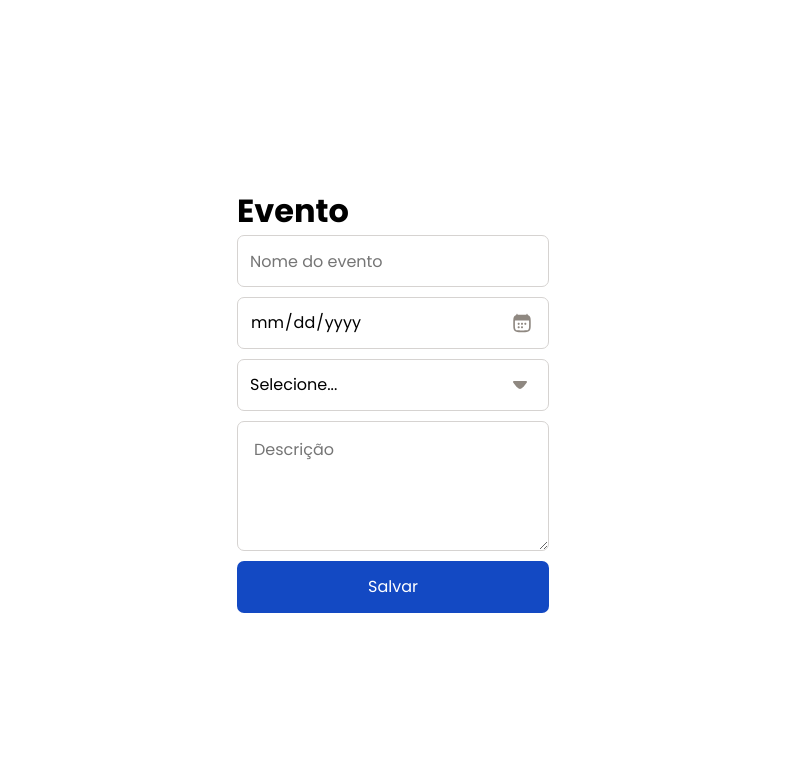
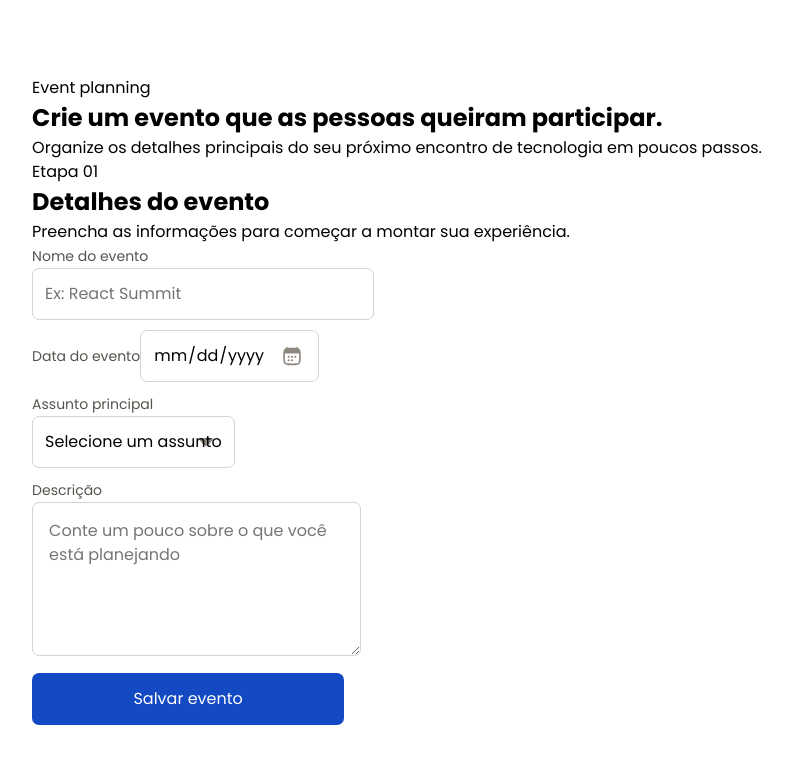
Before and after one commit to VictorMartinsD/react-forms, a React (Vite) app: page / in a window 1280 px wide. Shown: the top 764 px of the page, without its empty margins (243-1032 px from the left). Built offline with nearby package versions, Linux system fonts and the light colour scheme.

Commit message:
feat: structure event creation form

```diff
--- a/src/App.tsx
+++ b/src/App.tsx
@@ -1,4 +1,5 @@
 import "./App.css";
+import { useState } from "react";
 import { Controller, useForm } from "react-hook-form";
 import { yupResolver } from "@hookform/resolvers/yup";
 import * as yup from "yup";
@@ -21,6 +22,8 @@ const schema = yup.object({
 });
 
 export default function App() {
+  const [isSubmitted, setIsSubmitted] = useState(false);
+
   const {
     control,
     handleSubmit,
@@ -36,59 +39,98 @@ export default function App() {
   });
 
   function onSubmit(data: FormData) {
+    setIsSubmitted(true);
     console.log(data);
   }
 
   return (
-    <div>
-      <h1>Evento</h1>
+    <main className="page-shell">
+        <section className="intro" aria-labelledby="page-title">
+          <p className="eyebrow">Event planning</p>
+          <h1 id="page-title">Crie um evento que as pessoas queiram participar.</h1>
+          <p className="intro-description">
+            Organize os detalhes principais do seu próximo encontro de tecnologia em poucos passos.
+          </p>
+        </section>
+
+        <section className="form-card" aria-labelledby="form-title">
+          <div className="form-heading">
+            <p className="step-label">Etapa 01</p>
+            <h2 id="form-title">Detalhes do evento</h2>
+            <p>Preencha as informações para começar a montar sua experiência.</p>
+          </div>
 
           <form onSubmit={handleSubmit(onSubmit)}>
+            <div className="field-group">
+              <label htmlFor="name">Nome do evento</label>
               <Controller
                 control={control}
                 name="name"
-          render={({ field }) => <input type="text" placeholder="Nome do evento" {...field} />}
+                render={({ field }) => (
+                  <input id="name" type="text" placeholder="Ex: React Summit" {...field} />
+                )}
               />
+              {errors.name?.message && <span className="error">{errors.name.message}</span>}
+            </div>
 
-        {errors.name?.message && <span className="error">{errors.name.message}</span>}
-
+            <div className="field-group">
+              <label htmlFor="date">Data do evento</label>
               <Controller
                 control={control}
                 name="date"
-          render={({ field }) => <input type="date" placeholder="Data do evento" {...field} />}
+                render={({ field }) => <input id="date" type="date" {...field} />}
               />
+              {errors.date?.message && <span className="error">{errors.date.message}</span>}
+            </div>
 
-        {errors.date?.message && <span className="error">{errors.date.message}</span>}
-
+            <div className="field-group">
+              <label htmlFor="subject">Assunto principal</label>
               <Controller
                 control={control}
                 name="subject"
                 render={({ field }) => (
-            <select {...field}>
+                  <select id="subject" {...field}>
                     <option value="" disabled>
-                Selecione...
+                      Selecione um assunto
                     </option>
-
                     <option value="react">React</option>
                     <option value="nodejs">Node.js</option>
-              <option value="javascript">Javascript</option>
-              <option value="typescript">Typescript</option>
+                    <option value="javascript">JavaScript</option>
+                    <option value="typescript">TypeScript</option>
                   </select>
                 )}
               />
+              {errors.subject?.message && <span className="error">{errors.subject.message}</span>}
+            </div>
 
-        {errors.subject?.message && <span className="error">{errors.subject.message}</span>}
-
+            <div className="field-group">
+              <label htmlFor="description">Descrição</label>
               <Controller
                 control={control}
                 name="description"
-          render={({ field }) => <textarea placeholder="Descrição" rows={4} {...field} />}
+                render={({ field }) => (
+                  <textarea
+                    id="description"
+                    placeholder="Conte um pouco sobre o que você está planejando"
+                    rows={5}
+                    {...field}
                   />
+                )}
+              />
+              {errors.description?.message && (
+                <span className="error">{errors.description.message}</span>
+              )}
+            </div>
 
-        {errors.description?.message && <span className="error">{errors.description.message}</span>}
+            {isSubmitted && (
+              <p className="success-message" role="status">
+                Evento salvo com sucesso. Agora você pode continuar o planejamento.
+              </p>
+            )}
 
-        <button type="submit">Salvar</button>
+            <button type="submit">Salvar evento</button>
           </form>
-    </div>
+        </section>
+      </main>
     );
 }
```
Lines whose indentation alone changed are shown as unchanged.
